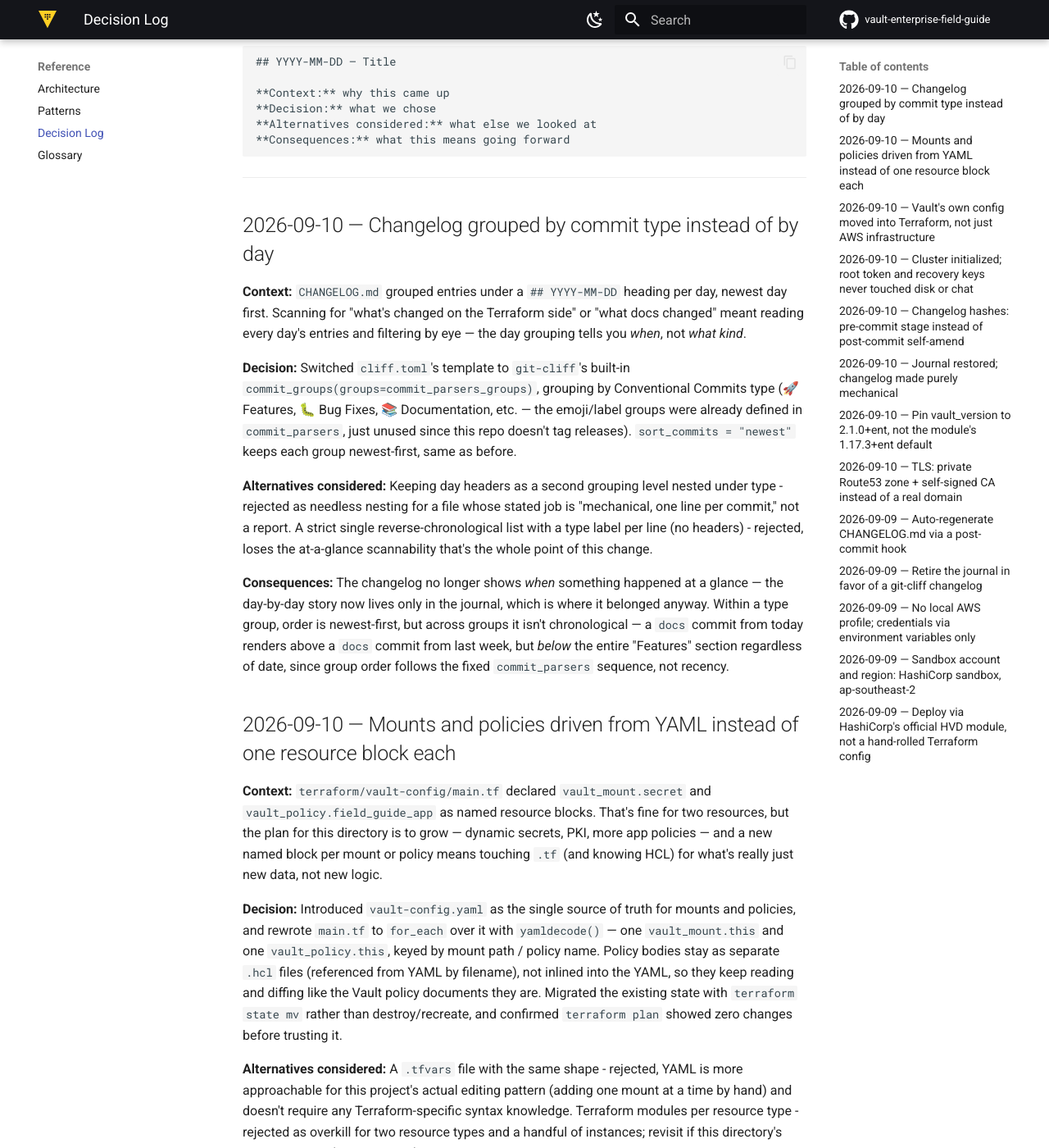
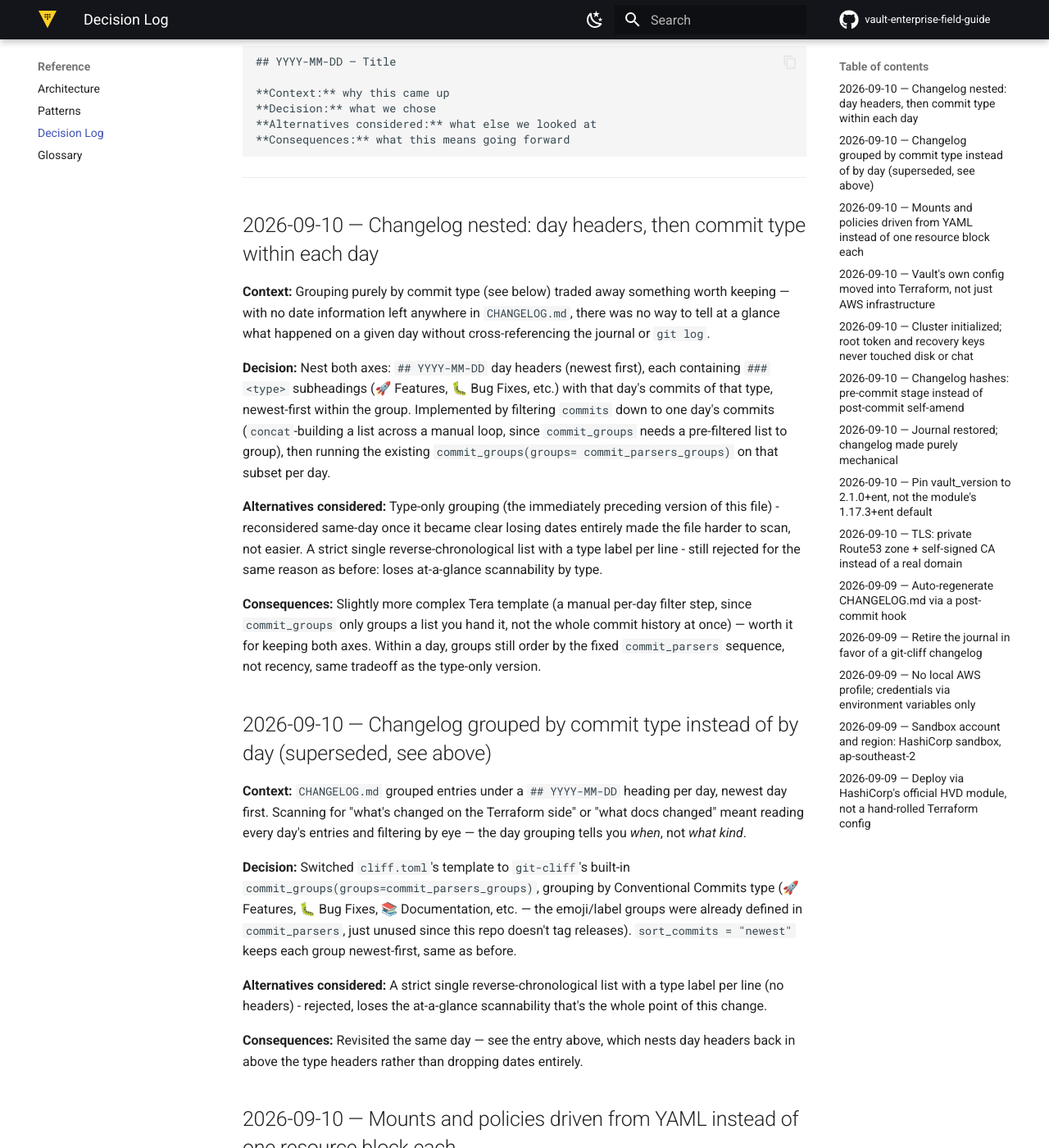
Before and after one commit to markcarriedo/vault-enterprise-field-guide, an MkDocs documentation site: the page built from docs/reference/decisions.md, in a window 1280 px wide and 1400 px high, scrolled down 255 px. Shown: the whole window at 82% size. Built offline with MkDocs 1.6.1 and Material for MkDocs 9.7.7, drawn with Linux system fonts in a browser that asks for light colours; comment, search, counter and statistics services are not loaded.

Commit message:
feat(changelog): nest by day then commit type
Keep day headers (newest first) but add commit-type subheadings within each
day, so both "when" and "what kind" are visible at a glance. Supersedes the
type-only grouping from earlier today, which dropped dates entirely.

Claude-Session: https://claude.ai/code/session_01W8wX9ho5zsL4nSkjw8ZJSM

```diff
--- a/docs/journal/index.md
+++ b/docs/journal/index.md
@@ -6,6 +6,17 @@ the mechanical commit-by-commit record, see [`CHANGELOG.md`](https://github.com/
 at the repo root. This page sits between the two: the story, at a coarser grain than either.
 
 ---
+
+## 2026-09-10 — Changelog redo: back to day headers, now nested with type
+
+Revisited the changelog grouping from earlier today. Switching to pure type-grouping
+(Features, Bug Fixes, Docs, ...) fixed the original complaint — no more hunting through every
+day for "what changed on the Terraform side" — but it also threw away the one thing day
+grouping was good for: knowing *when* something happened without leaving the file. Nested both:
+day headers outer, type headers inner, newest-first throughout. Took a bit more Tera template
+work than the flat version (`commit_groups` only groups whatever list you hand it, so each
+day's commits have to be filtered out by hand first), but keeping both axes was worth the extra
+template complexity.
 
 ## 2026-09-10 — Mounts and policies move from HCL blocks to a YAML list
 
--- a/docs/reference/decisions.md
+++ b/docs/reference/decisions.md
@@ -15,7 +15,30 @@ Template:
 
 ---
 
-## 2026-09-10 — Changelog grouped by commit type instead of by day
+## 2026-09-10 — Changelog nested: day headers, then commit type within each day
+
+**Context:** Grouping purely by commit type (see below) traded away something worth keeping —
+with no date information left anywhere in `CHANGELOG.md`, there was no way to tell at a glance
+what happened on a given day without cross-referencing the journal or `git log`.
+
+**Decision:** Nest both axes: `## YYYY-MM-DD` day headers (newest first), each containing
+`### <type>` subheadings (🚀 Features, 🐛 Bug Fixes, etc.) with that day's commits of that
+type, newest-first within the group. Implemented by filtering `commits` down to one day's
+commits (`concat`-building a list across a manual loop, since `commit_groups` needs a
+pre-filtered list to group), then running the existing `commit_groups(groups=
+commit_parsers_groups)` on that subset per day.
+
+**Alternatives considered:** Type-only grouping (the immediately preceding version of this
+file) - reconsidered same-day once it became clear losing dates entirely made the file harder
+to scan, not easier. A strict single reverse-chronological list with a type label per line -
+still rejected for the same reason as before: loses at-a-glance scannability by type.
+
+**Consequences:** Slightly more complex Tera template (a manual per-day filter step, since
+`commit_groups` only groups a list you hand it, not the whole commit history at once) — worth
+it for keeping both axes. Within a day, groups still order by the fixed `commit_parsers`
+sequence, not recency, same tradeoff as the type-only version.
+
+## 2026-09-10 — Changelog grouped by commit type instead of by day (superseded, see above)
 
 **Context:** `CHANGELOG.md` grouped entries under a `## YYYY-MM-DD` heading per day, newest
 day first. Scanning for "what's changed on the Terraform side" or "what docs changed" meant
@@ -28,18 +51,12 @@ Features, 🐛 Bug Fixes, 📚 Documentation, etc. — the emoji/label groups we
 in `commit_parsers`, just unused since this repo doesn't tag releases). `sort_commits =
 "newest"` keeps each group newest-first, same as before.
 
-**Alternatives considered:** Keeping day headers as a second grouping level nested under
-type - rejected as needless nesting for a file whose stated job is "mechanical, one line per
-commit," not a report. A strict single reverse-chronological list with a type label per line
-(no headers) - rejected, loses the at-a-glance scannability that's the whole point of this
-change.
+**Alternatives considered:** A strict single reverse-chronological list with a type label per
+line (no headers) - rejected, loses the at-a-glance scannability that's the whole point of
+this change.
 
-**Consequences:** The changelog no longer shows *when* something happened at a glance — the
-day-by-day story now lives only in the journal, which is where it belonged anyway. Within a
-type group, order is newest-first, but across groups it isn't chronological — a `docs` commit
-from today renders above a `docs` commit from last week, but *below* the entire "Features"
-section regardless of date, since group order follows the fixed `commit_parsers` sequence, not
-recency.
+**Consequences:** Revisited the same day — see the entry above, which nests day headers back
+in above the type headers rather than dropping dates entirely.
 
 ## 2026-09-10 — Mounts and policies driven from YAML instead of one resource block each
 
```
Also changed, not shown: CHANGELOG.md (+24 -15 lines), cliff.toml (+23 -8 lines).
